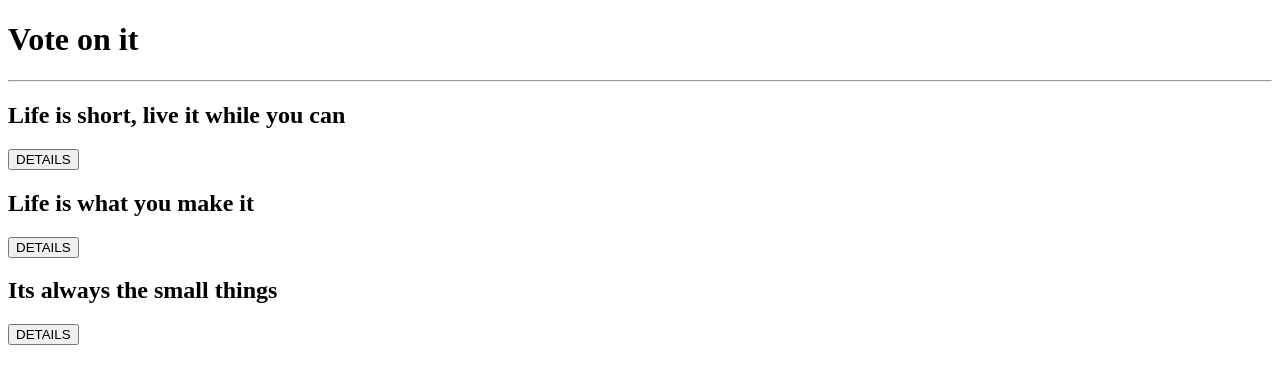
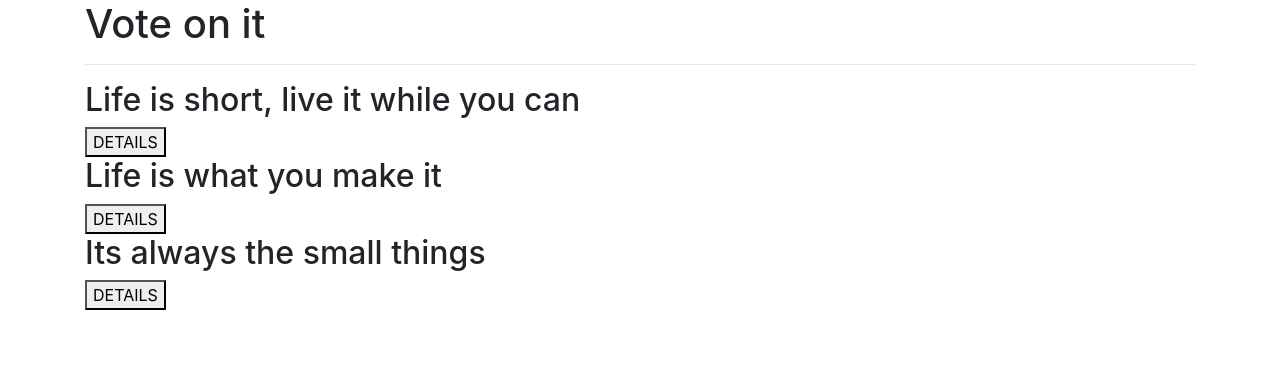
Before and after one commit to Joannsaj/quotes, an Angular app in the folder IPcore/quotes/: page / in a window 1280 px wide. Shown: the top 384 px of the page. Built offline with nearby package versions, Linux system fonts and the light colour scheme.

Commit message:
added bootstrap

```diff
--- a/IPcore/quotes/package.json
+++ b/IPcore/quotes/package.json
@@ -19,6 +19,8 @@
     "@angular/platform-browser": "~10.1.1",
     "@angular/platform-browser-dynamic": "~10.1.1",
     "@angular/router": "~10.1.1",
+    "bootstrap": "^4.5.2",
+    "popper": "^1.0.1",
     "rxjs": "~6.6.0",
     "tslib": "^2.0.0",
     "zone.js": "~0.10.2"
--- a/IPcore/quotes/src/styles.css
+++ b/IPcore/quotes/src/styles.css
@@ -1 +1,2 @@
 /* You can add global styles to this file, and also import other style files */
+@import "~bootstrap/dist/css/bootstrap.css"
```
Also changed, not shown: 1 other file (tests, documents, lock files or other folders).
